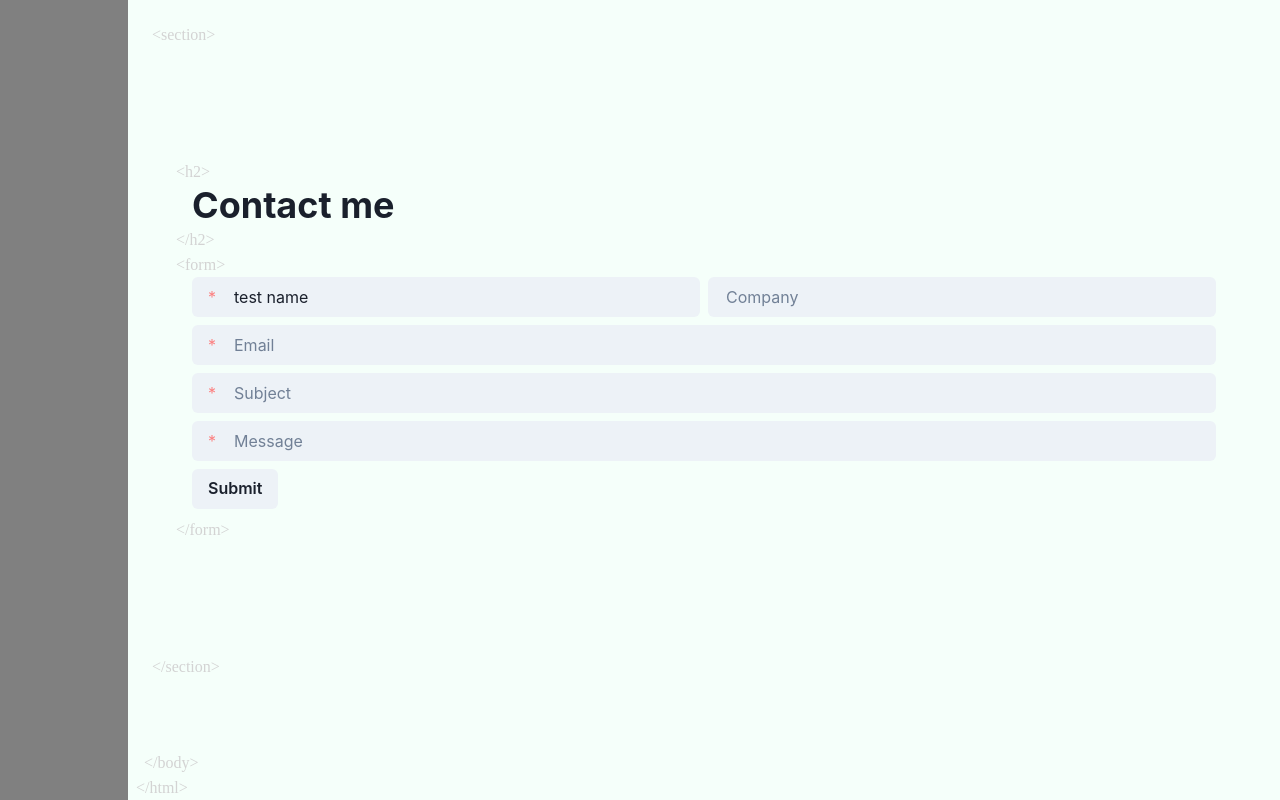
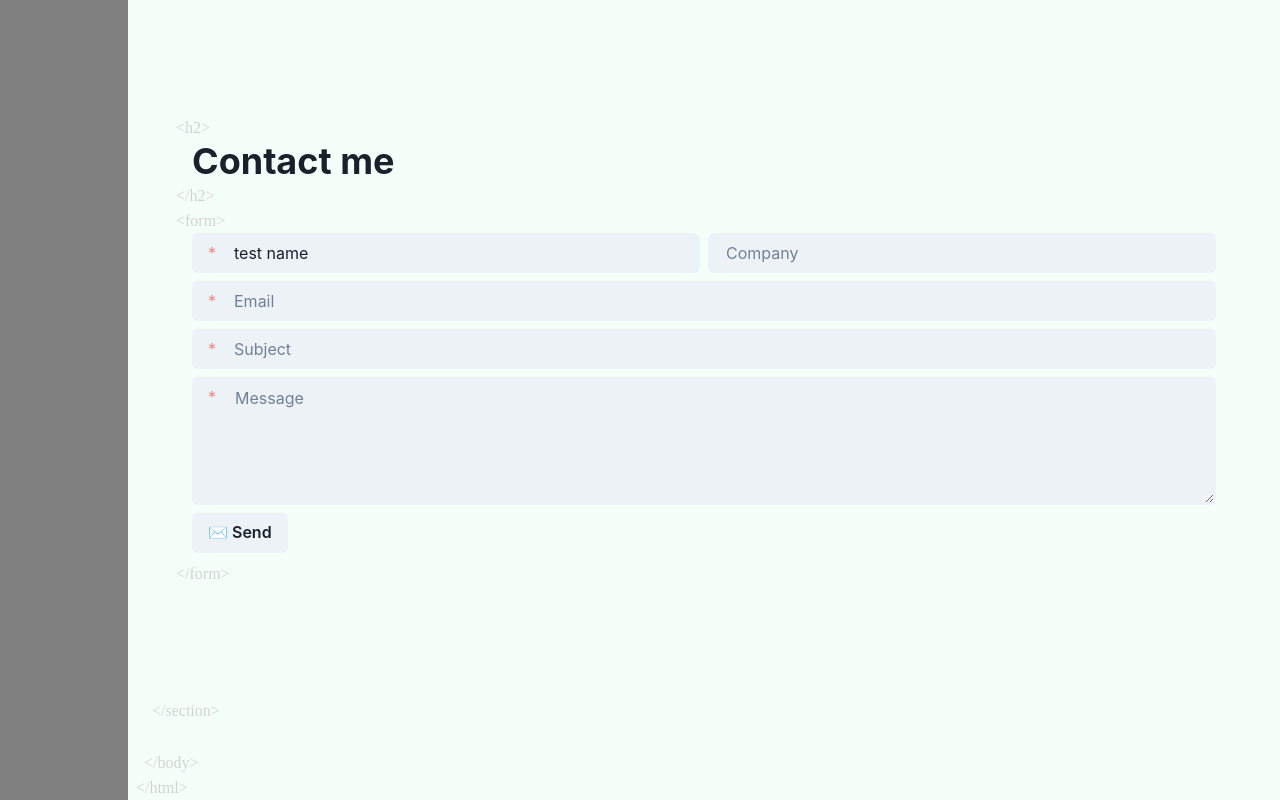
Before and after one commit to shawnsudev/ShawnSu-Portfolio, a Next.js app: page / in a window 1280 px wide. Shown: the part 3792-4592 px from the top of the page. Built offline with nearby package versions, Linux system fonts and the light colour scheme; a web font is replaced by a local one.

Commit message:
chore: change Message <Input/> to <Textarea/>

```diff
--- a/pages/contact.tsx
+++ b/pages/contact.tsx
@@ -6,6 +6,7 @@ import {
   Box,
   Button,
   CloseButton,
+  EditableTextarea,
   Flex,
   FormControl,
   FormErrorMessage,
@@ -18,6 +19,7 @@ import {
   SimpleGrid,
   Stack,
   StylesProvider,
+  Textarea,
 } from "@chakra-ui/react";
 import { NextPage } from "next";
 import { forwardRef, useEffect, useRef, useState } from "react";
@@ -89,7 +91,7 @@ const Contact: NextPage = (props) => {
       message: message.message,
       company: message.company,
     });
-    console.log("🚀",message);
+    console.log("🚀", message);
 
     const res = await fetch("/api/", {
       headers: {
@@ -200,9 +202,11 @@ const Contact: NextPage = (props) => {
                   <FadeInItem>
                     <InputGroup>
                       <InputLeftElement color="red.300" children="*" />
-                      <Input
-                        type="textarea"
-                        placeholder="Message"
+                      <Textarea
+                        // type="textarea"
+                        h="8rem"
+                        placeholder={" " + " " + "Message"}
+                        pl="2rem"
                         variant="filled"
                         onChange={(e) => {
                           const newMessage = { ...message };
@@ -215,7 +219,7 @@ const Contact: NextPage = (props) => {
 
                   <FadeInItem>
                     <Button maxWidth="25vw" onClick={handleSubmit}>
-                      Submit
+                      ✉️ Send
                     </Button>
                   </FadeInItem>
                   <FadeInItem>{messageDisplay}</FadeInItem>
```
